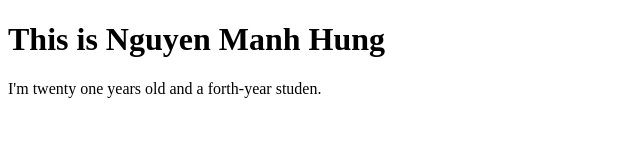
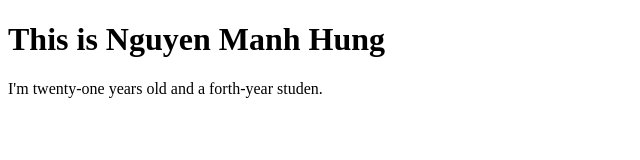
Before and after one commit to Hungnm581/hung01-apps-example, a plain HTML site: page index.html in a window 1280 px wide. Shown: the full height of the page, 0-640 px from the left. Drawn offline with Linux system fonts and the light colour scheme.

Commit message:
Update index.html

```diff
--- a/index.html
+++ b/index.html
@@ -6,7 +6,7 @@
 <body>
 
 <h1>This is Nguyen Manh Hung</h1>
-<p>I'm twenty one years old and a forth-year studen.</p>
+<p>I'm twenty-one years old and a forth-year studen.</p>
 
 </body>
 </html>
```
